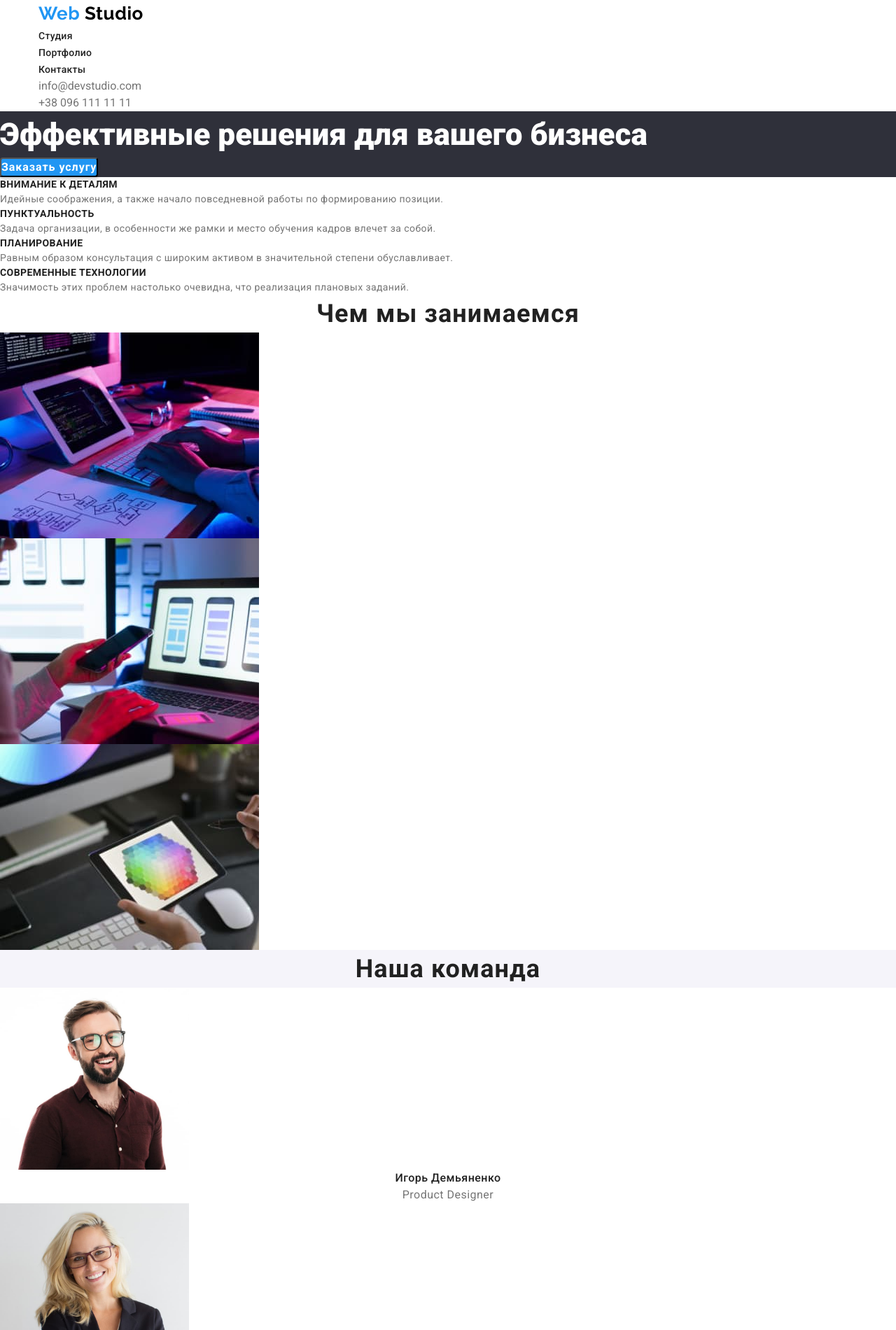
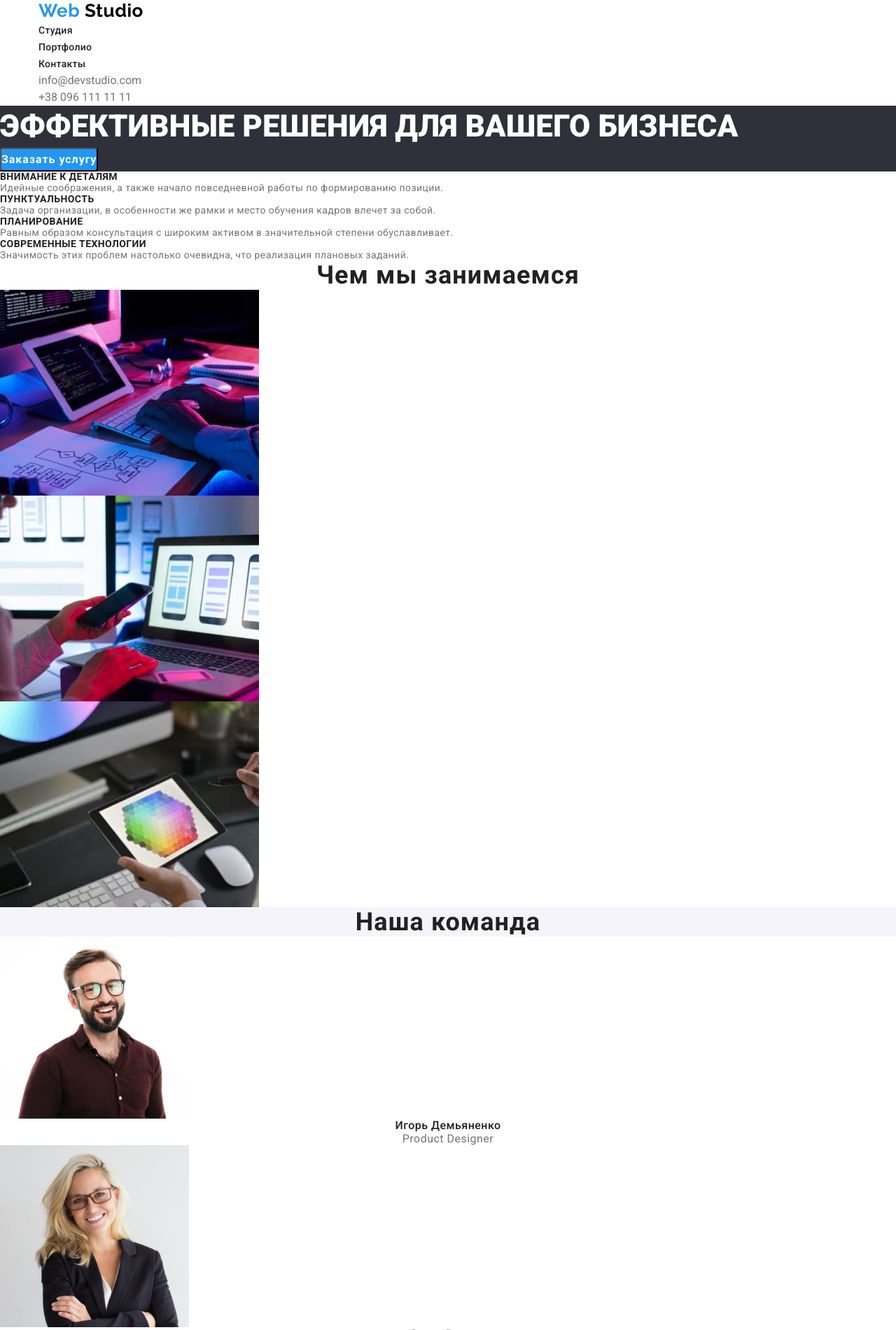
Before and after one commit to Oleksii2584/goit-markup-hw-02, a plain HTML site: page index.html in a window 1280 px wide. Shown: the top 1900 px of the page at 70% size. Drawn offline with Linux system fonts and the light colour scheme.

Commit message:
Update style.css

```diff
--- a/css/style.css
+++ b/css/style.css
@@ -13,7 +13,7 @@ width:min-content;}
 color: #212121;
 font-weight: 500;
 font-size: 14px;
-line-height: 1,14;
+line-height: 1.14;
 letter-spacing: 0.02em;}
 .navigate:hover,
 .navigate:focus{
@@ -32,7 +32,7 @@ color: #2196F3;
 font-family: 'Raleway';
 font-weight: 700;
 font-size: 26px;
-line-height: 1,19;}
+line-height: 1.19;}
 .logo-studio{
 color: #000000;
 }
@@ -55,18 +55,18 @@ color: #2196F3;}
               /* main */
 
 .hero{ background-color: #2F303A;}
-.hero-title{
+.hero-title{text-transform: uppercase;
   font-style: normal;
   font-weight: 900;
   font-size: 44px;
-  line-height:1,36;
+  line-height:1.36;
   color: #FFFFFF;
 }
 
-.hero-button{font-style: normal;
+.hero-button{
   font-weight: 700;
   font-size: 16px;
-  line-height: 1,88;
+  line-height: 1.88;
   font-family: inherit;
   letter-spacing: 0.06em;
   color: #FFFFFF;
@@ -74,6 +74,7 @@ color: #2196F3;}
   box-shadow: 0px 4px 4px rgba(0, 0, 0, 0.15);
 border-radius: 4px;
 }
+.hero-button:hover{background-color: #188CE8;}
             /* Ключевые моменты */
 .visually-hidden {
 position: absolute;
@@ -90,7 +91,7 @@ border: 0;
   font-style: normal;
   font-weight: 700;
   font-size: 14px;
-  line-height: 1,14;
+  line-height: 1.14;
   letter-spacing: 0.03em;
   text-transform: uppercase;}
 .key-points-p{
@@ -98,7 +99,7 @@ border: 0;
   font-style: normal;
   font-weight: 400;
   font-size: 14px;
-  line-height: 1,14;
+  line-height: 1.14;
   letter-spacing: 0.03em;
   color: #757575;
   }
@@ -107,7 +108,7 @@ border: 0;
   font-style: normal;
   font-weight: 700;
   font-size: 36px;
-  line-height: 1,16;
+  line-height: 1.16;
   text-align: center;
   letter-spacing: 0.03em;
 }
@@ -116,7 +117,7 @@ border: 0;
   font-style: normal;
   font-weight: 700;
   font-size: 36px;
-  line-height: 1,17;
+  line-height: 1.17;
   text-align: center;
   letter-spacing: 0.03em;
 }
@@ -129,7 +130,7 @@ background-color: #FFFFFF;}
   font-style: normal;
   font-weight: 500;
   font-size: 16px;
-  line-height: 1,19;
+  line-height: 1.19;
   text-align: center;
   letter-spacing: 0.03em;
 }
@@ -137,17 +138,13 @@ background-color: #FFFFFF;}
   font-style: normal;
   font-weight: 400;
   font-size: 16px;
-  line-height: 1,19;
+  line-height: 1.19;
   text-align: center;
   letter-spacing: 0.03em;
   color: #757575;
 }
 /*============== footer=========== */
 footer{
-  width: 1200px;
-  height: 252px;
-  left: 0px;
-  top: 2097px;
   background-color: #2F303A;
 }
 .logo-footer{color: #2196F3;
@@ -155,7 +152,7 @@ footer{
   font-style: normal;
   font-weight: 700;
   font-size: 26px;
-  line-height: 1,19;
+  line-height: 1.19;
 margin-left: 215px;
 margin-top: 60px;}
 .logo-footer-studio{
@@ -163,14 +160,14 @@ margin-top: 60px;}
 font-style: normal;
 font-weight: 700;
 font-size: 26px;
-line-height: 1,19;
+line-height: 1.19;
 letter-spacing: 0.03em;
 color: #FFFFFF;
 }
 .address-footer{font-style: normal;
   font-weight: 400;
   font-size: 14px;
-  line-height: 1,71;
+  line-height: 1.71;
   letter-spacing: 0.03em;
   color: #FFFFFF;
 }
@@ -178,7 +175,7 @@ color: #FFFFFF;
     font-style: normal;
     font-weight: 400;
     font-size: 14px;
-    line-height: 1,71;
+    line-height: 1.71;
     letter-spacing: 0.03em;
     color: rgba(255, 255, 255, 0.6);
   }
@@ -211,7 +208,7 @@ color: #FFFFFF;
     font-style: normal;
     font-weight: 400;
     font-size: 16px;
-    line-height: 1,88;
+    line-height: 1.88;
     letter-spacing: 0.03em;
     color: #757575;
   }
```
